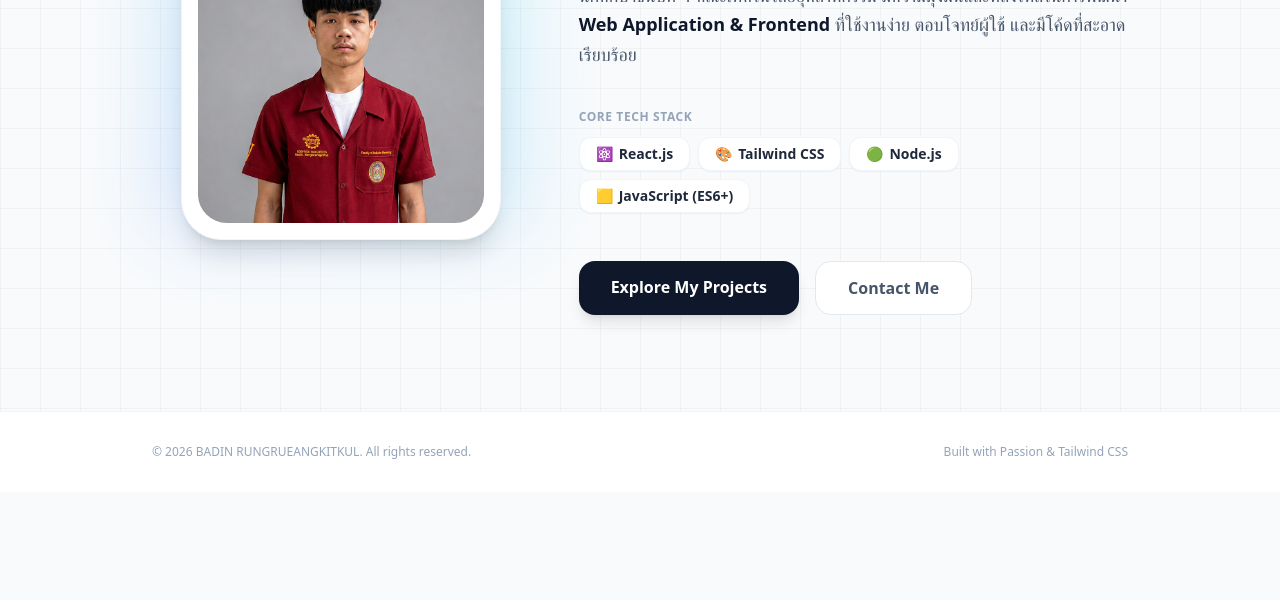
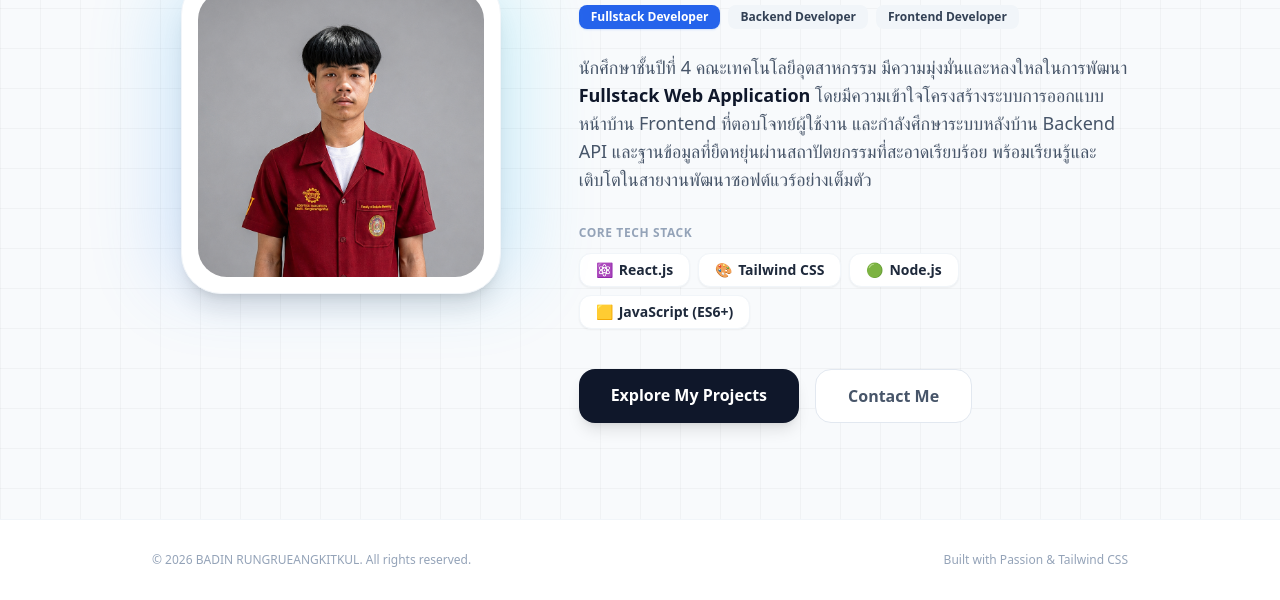
Before and after one commit to Badin04/my-portfolio, a plain HTML site: page index.html in a window 1280 px wide. Shown: the part 312-912 px from the top of the page. Before the commit the page ends 804 px from the top, so only its background shows below. Drawn offline with nearby package versions, Linux system fonts and the light colour scheme.

Commit message:
first commit

```diff
--- a/index.html
+++ b/index.html
@@ -40,14 +40,23 @@
                     Hi, I'm <span class="bg-gradient-to-r from-blue-600 to-cyan-500 bg-clip-text text-transparent">Badin</span>
                 </h1>
 
-                <p class="text-lg text-slate-600 leading-relaxed max-w-xl">
-                    นักศึกษาชั้นปีที่ 4 คณะเทคโนโลยีอุตสาหกรรม มีความมุ่งมั่นและหลงใหลในการพัฒนา <strong class="text-slate-900 font-semibold">Web Application & Frontend</strong> ที่ใช้งานง่าย ตอบโจทย์ผู้ใช้ และมีโค้ดที่สะอาดเรียบร้อย
+                <div class="space-y-2">
+                    <p class="text-xs font-bold uppercase tracking-wider text-slate-400">Target Positions</p>
+                    <div class="flex flex-wrap gap-2 justify-center md:justify-start">
+                        <span class="bg-blue-600 text-white px-3 py-1 rounded-lg text-xs font-bold shadow-sm shadow-blue-500/20">Fullstack Developer</span>
+                        <span class="bg-slate-100 text-slate-700 px-3 py-1 rounded-lg text-xs font-semibold">Backend Developer</span>
+                        <span class="bg-slate-100 text-slate-700 px-3 py-1 rounded-lg text-xs font-semibold">Frontend Developer</span>
+                    </div>
+                </div>
+
+                <p class="text-base md:text-lg text-slate-600 leading-relaxed max-w-xl">
+                    นักศึกษาชั้นปีที่ 4 คณะเทคโนโลยีอุตสาหกรรม มีความมุ่งมั่นและหลงใหลในการพัฒนา <strong class="text-slate-900 font-bold">Fullstack Web Application</strong> โดยมีความเข้าใจโครงสร้างระบบการออกแบบหน้าบ้าน Frontend ที่ตอบโจทย์ผู้ใช้งาน และกำลังศึกษาระบบหลังบ้าน Backend API และฐานข้อมูลที่ยืดหยุ่นผ่านสถาปัตยกรรมที่สะอาดเรียบร้อย พร้อมเรียนรู้และเติบโตในสายงานพัฒนาซอฟต์แวร์อย่างเต็มตัว
                 </p>
 
-                <div class="pt-4">
+                <div class="pt-2">
                     <p class="text-xs font-bold uppercase tracking-wider text-slate-400 mb-3">Core Tech Stack</p>
                     <div class="flex flex-wrap gap-2 justify-center md:justify-start">
-                        <span class="bg-white border border-slate-100 shadow-sm text-slate-800 px-4 py-1.5 rounded-xl text-sm font-semibold flex items-center gap-1.5 hover:border-blue-500 hover:shadowpremium-transition">
+                        <span class="bg-white border border-slate-100 shadow-sm text-slate-800 px-4 py-1.5 rounded-xl text-sm font-semibold flex items-center gap-1.5 hover:border-blue-500 hover:shadow premium-transition">
                             <span class="text-blue-500">⚛️</span> React.js
                         </span>
                         <span class="bg-white border border-slate-100 shadow-sm text-slate-800 px-4 py-1.5 rounded-xl text-sm font-semibold flex items-center gap-1.5 hover:border-cyan-400 hover:shadow premium-transition">
@@ -62,7 +71,7 @@
                     </div>
                 </div>
 
-                <div class="pt-6 flex flex-col sm:flex-row gap-4 justify-center md:justify-start">
+                <div class="pt-4 flex flex-col sm:flex-row gap-4 justify-center md:justify-start">
                     <a href="projects.html" class="bg-slate-900 text-white px-8 py-3.5 rounded-2xl font-bold hover:bg-blue-600 shadow-lg hover:shadow-blue-500/10 premium-transition text-center">
                         Explore My Projects
                     </a>
```
